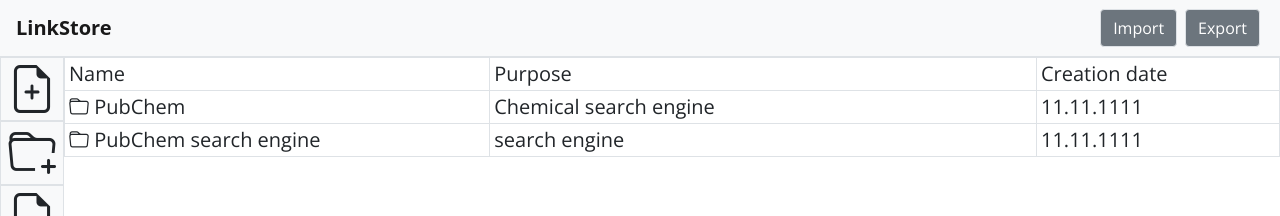
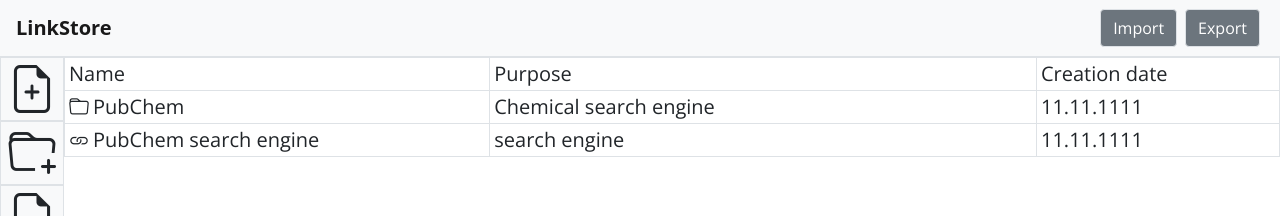
Before and after one commit to YuriiRG/LinkStore, a Vue app in the folder link-store/: page / in a window 1280 px wide. Shown: the top 216 px of the page. Built offline with nearby package versions, Linux system fonts and the light colour scheme.

Commit message:
Fix space near the icon of link/folder

```diff
--- a/link-store/src/components/StoredItem.vue
+++ b/link-store/src/components/StoredItem.vue
@@ -1,11 +1,11 @@
 <template>
     <tr>
-        <td><i class="bi bi-folder"></i> PubChem</td>
+        <td><i class="bi bi-folder me-1"></i>PubChem</td>
         <td>Chemical search engine</td>
         <td>11.11.1111</td>
     </tr>
     <tr>
-        <td><i class="bi bi-folder"></i> PubChem search engine</td>
+        <td><i class="bi bi-link me-1"></i>PubChem search engine</td>
         <td>search engine</td>
         <td>11.11.1111</td>
     </tr>
```
